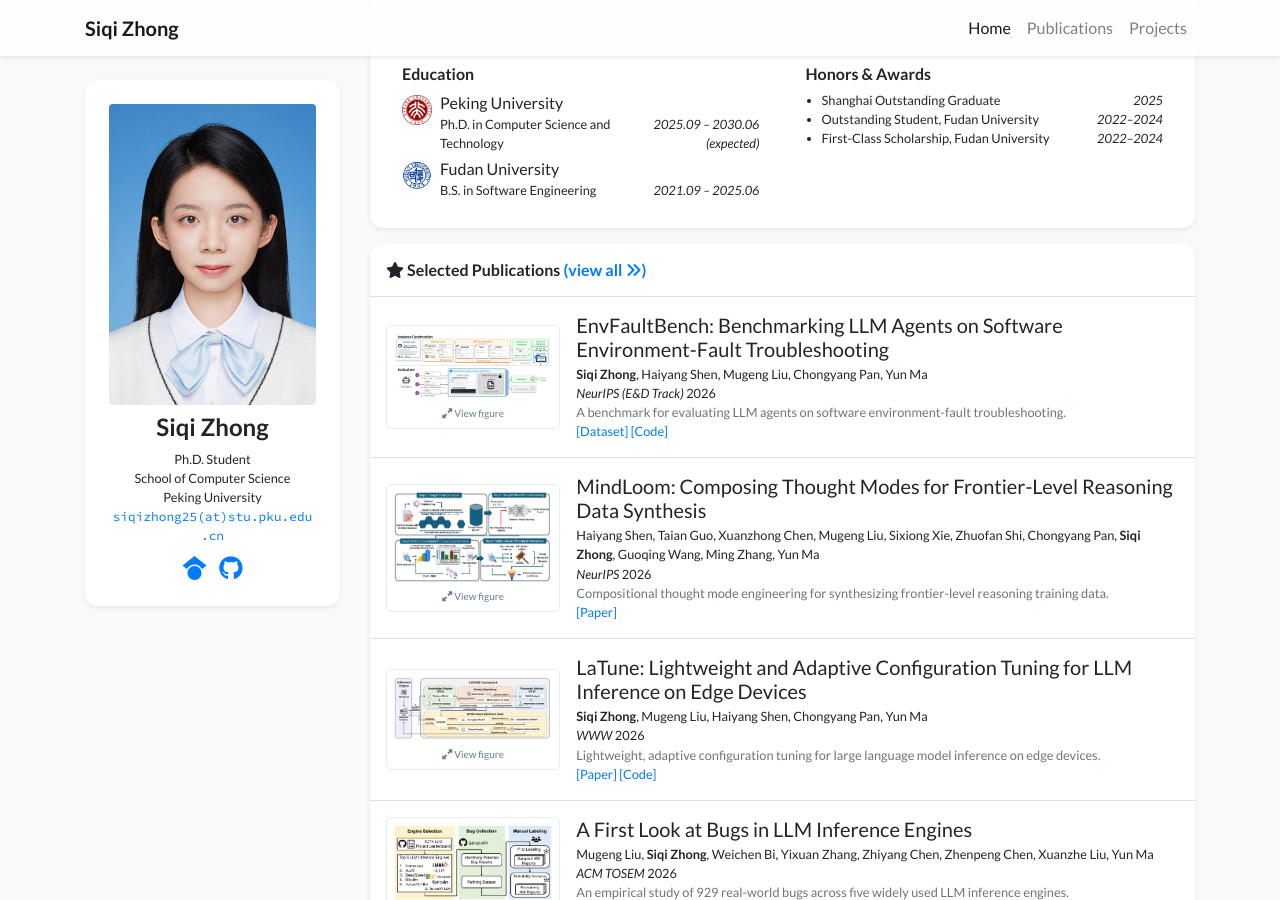
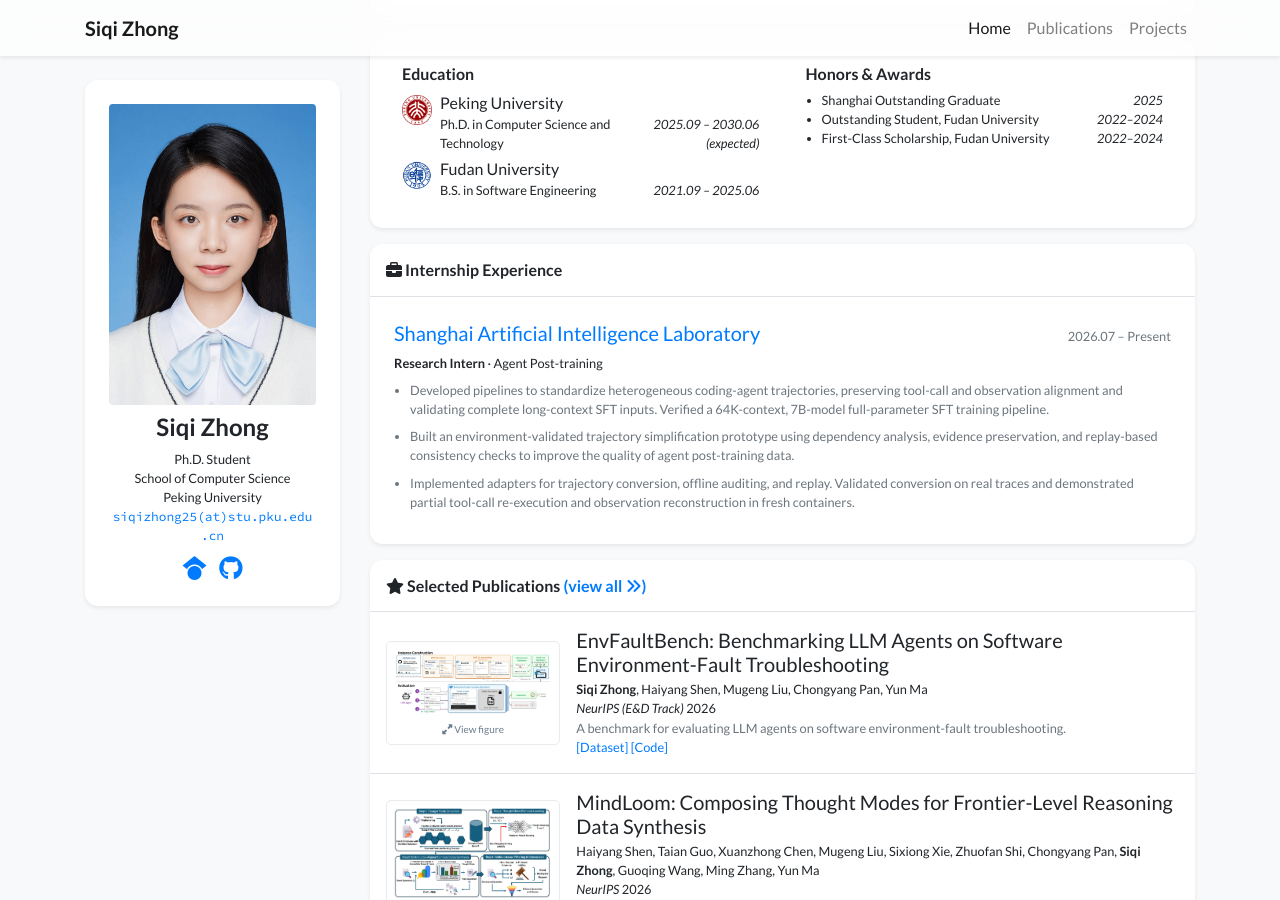
Before and after one commit to zsq0216/zsq0216.github.io, a Jekyll site: the page built from index.html, in a window 1280 px wide and 900 px high, scrolled down 390 px. Built offline with Jekyll 4.4.1, drawn with Linux system fonts in a browser that asks for light colours; nearby versions of some CDN libraries; a style sheet for code colours, icons or effects is not loaded.

Commit message:
Add AI Lab research internship focused on agent post-training

```diff
--- a/_data/profile.yml
+++ b/_data/profile.yml
@@ -28,3 +28,13 @@ awards:
 - name: First-Class Scholarship, Fudan University
   date: 2022–2024
 gscholar: https://scholar.google.com/citations?user=2MhT_MQAAAAJ&hl=zh-CN
+experience:
+- name: Shanghai Artificial Intelligence Laboratory
+  url: https://www.shlab.org.cn/
+  position: Research Intern
+  focus: Agent Post-training
+  date: 2026.07 – Present
+  highlights:
+  - Developed pipelines to standardize heterogeneous coding-agent trajectories, preserving tool-call and observation alignment and validating complete long-context SFT inputs. Verified a 64K-context, 7B-model full-parameter SFT training pipeline.
+  - Built an environment-validated trajectory simplification prototype using dependency analysis, evidence preservation, and replay-based consistency checks to improve the quality of agent post-training data.
+  - Implemented adapters for trajectory conversion, offline auditing, and replay. Validated conversion on real traces and demonstrated partial tool-call re-execution and observation reconstruction in fresh containers.
--- a/_includes/widgets/experience_card.html
+++ b/_includes/widgets/experience_card.html
@@ -26,28 +26,7 @@
                     </div>
                     {% endif %}
 
-                    {% if site.data.profile.experience %}
-                    <div class="col-lg-6">
-                        <div class="mx-2 my-1">
-                            <h6>Experience</h6>
-                            <ul class="list-unstyled mb-1">
-                                {% for item in site.data.profile.experience %}
-                                <li class="media mb-1">
-                                    {% if item.logo %}<img src="{{ item.logo | relative_url }}" alt="" class="education-logo mr-2 mt-1">{% endif %}
-                                    <div class="media-body">
-                                        <div>{{ item.name }}</div>
-                                        <div class="small">{{ item.dept }}</div>
-                                        <div class="small d-flex">
-                                            <div>{{ item.position }}</div>
-                                            <div class="mt-auto ml-auto text-right"><em>{{ item.date }}</em></div>
-                                        </div>
-                                    </div>
-                                </li>
-                                {% endfor %}
-                            </ul>
-                        </div>
-                    </div>
-                    {% endif %}
+
 
                     {% if site.data.profile.awards %}
                     <div class="col-lg-6">
--- /dev/null
+++ b/_includes/widgets/internships_card.html
@@ -0,0 +1,23 @@
+{% if site.data.profile.experience %}
+<section class="my-3 p-0 bg-white shadow-sm rounded-xl" id="internships" aria-labelledby="internships-heading">
+    <h6 class="border-bottom border-gray p-3 mb-0" id="internships-heading">
+        <i class="fas fa-briefcase" aria-hidden="true"></i> Internship Experience
+    </h6>
+    {% for item in site.data.profile.experience %}
+    <article class="p-4 {% unless forloop.last %}border-bottom border-gray{% endunless %}">
+        <div class="d-flex flex-wrap justify-content-between align-items-baseline">
+            <h5 class="font-weight-normal mr-3 mb-1">
+                {% if item.url %}<a href="{{ item.url }}" target="_blank" rel="noopener noreferrer">{{ item.name }}</a>{% else %}{{ item.name }}{% endif %}
+            </h5>
+            <span class="small text-muted mb-2">{{ item.date }}</span>
+        </div>
+        <p class="small mb-2"><strong>{{ item.position }}</strong>{% if item.focus %} &middot; {{ item.focus }}{% endif %}</p>
+        <ul class="small text-muted pl-3 mb-0">
+            {% for highlight in item.highlights %}
+            <li class="mb-2">{{ highlight }}</li>
+            {% endfor %}
+        </ul>
+    </article>
+    {% endfor %}
+</section>
+{% endif %}
--- a/index.html
+++ b/index.html
@@ -15,6 +15,7 @@ navbar_title: Home
 
         {% if site.data.display.homepage.show_experience %}
             {% include widgets/experience_card.html %}
+            {% include widgets/internships_card.html %}
         {% endif %}
 
         {% if site.data.display.homepage.show_news %}
```
